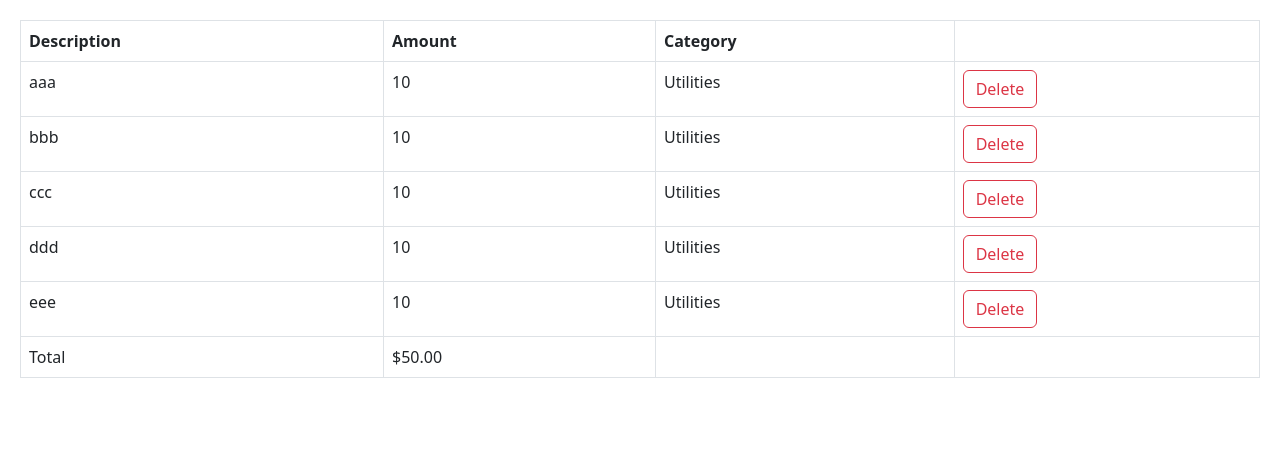
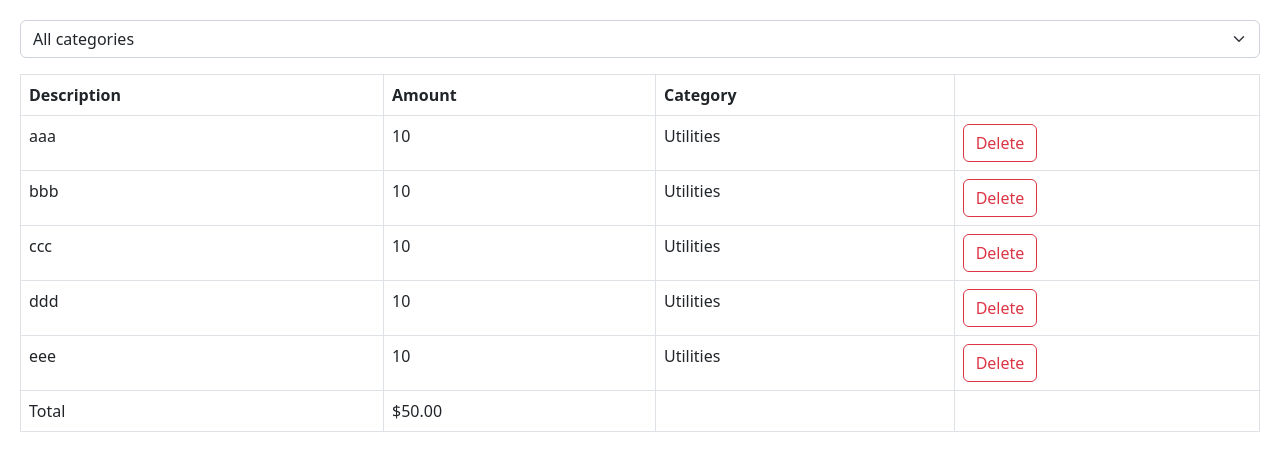
Before and after one commit to Chukwuaebuka/react-app, a React (Vite) app: page / in a window 1280 px wide. Shown: the top 470 px of the page. Built offline with nearby package versions, Linux system fonts and the light colour scheme.

Commit message:
building expense filter

```diff
--- a/src/App.tsx
+++ b/src/App.tsx
@@ -1,7 +1,9 @@
 import { useState } from "react";
 import ExpenseList from "./expense-tracker/components/ExpenseList";
+import ExpenseFilter from "./expense-tracker/components/ExpenseFilter";
 
 const App = () => {
+  const [selectedCategory, setSelectedCategory] = useState("");
   const [expenses, setExpenses] = useState([
     { id: 1, description: "aaa", amount: 10, category: "Utilities" },
     { id: 2, description: "bbb", amount: 10, category: "Utilities" },
@@ -10,6 +12,10 @@
     { id: 5, description: "eee", amount: 10, category: "Utilities" },
   ]);
 
+  const visibleExpenses = selectedCategory
+    ? expenses.filter((e) => e.category === selectedCategory)
+    : expenses;
+
   const handleDelete = (id: number) => {
     setExpenses(expenses.filter((exp) => exp.id !== id));
     console.log("Deleted", id);
@@ -17,7 +23,12 @@
 
   return (
     <>
-      <ExpenseList expenses={expenses} onDelete={handleDelete} />
+      <div className="mb-3">
+        <ExpenseFilter
+          onSelectCategory={(category) => setSelectedCategory(category)}
+        />
+      </div>
+      <ExpenseList expenses={visibleExpenses} onDelete={handleDelete} />
     </>
   );
 };
--- /dev/null
+++ b/src/expense-tracker/components/ExpenseFilter.tsx
@@ -0,0 +1,18 @@
+interface Props {
+  onSelectCategory: (category: string) => void;
+}
+
+const ExpenseFilter = ({ onSelectCategory }: Props) => {
+  return (
+    <select
+      className="form-select"
+      onChange={(event) => onSelectCategory(event.target.value)}
+    >
+      <option value="">All categories</option>
+      <option value="Groceries">Groceries</option>
+      <option value="Utilities">Utilities</option>
+      <option value="Entertainment">Entertainment</option>
+    </select>
+  );
+};
+export default ExpenseFilter;
```
